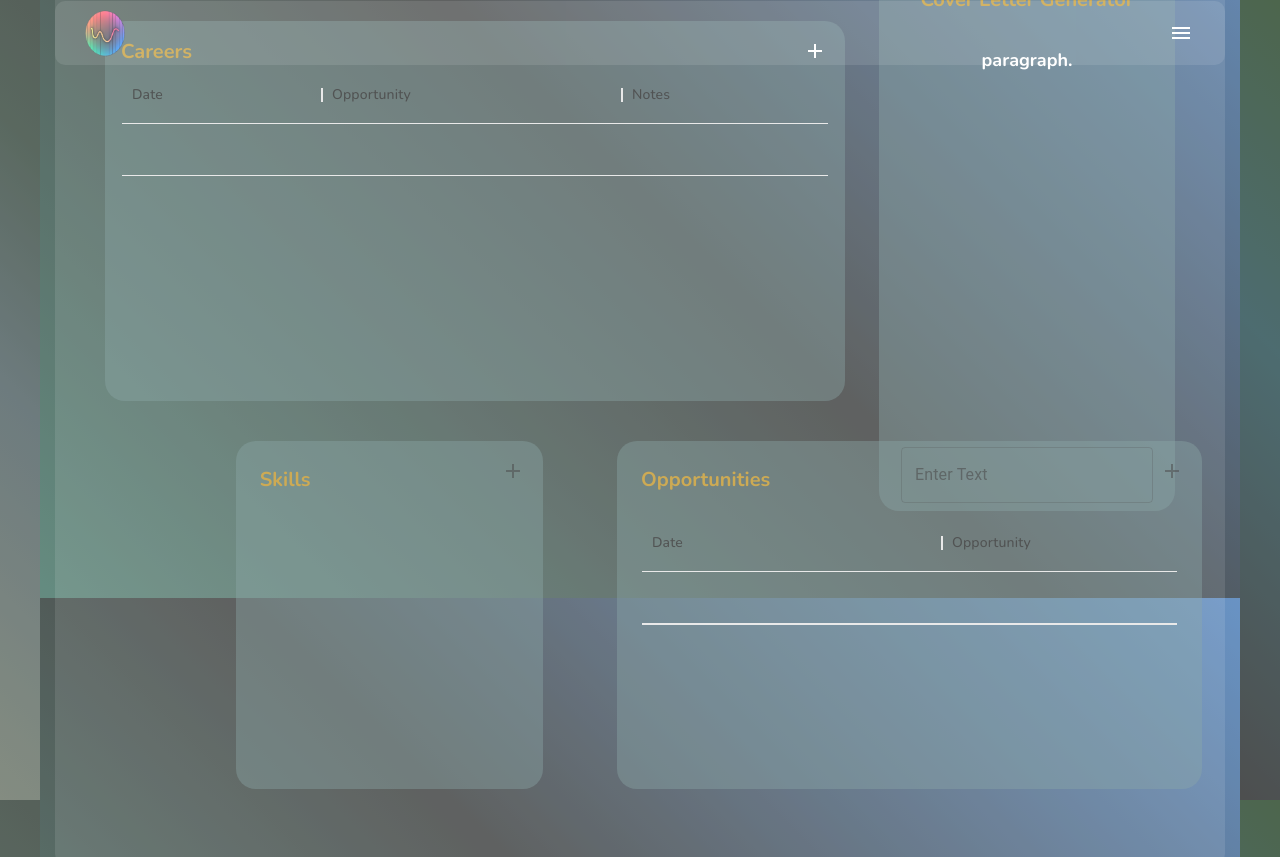
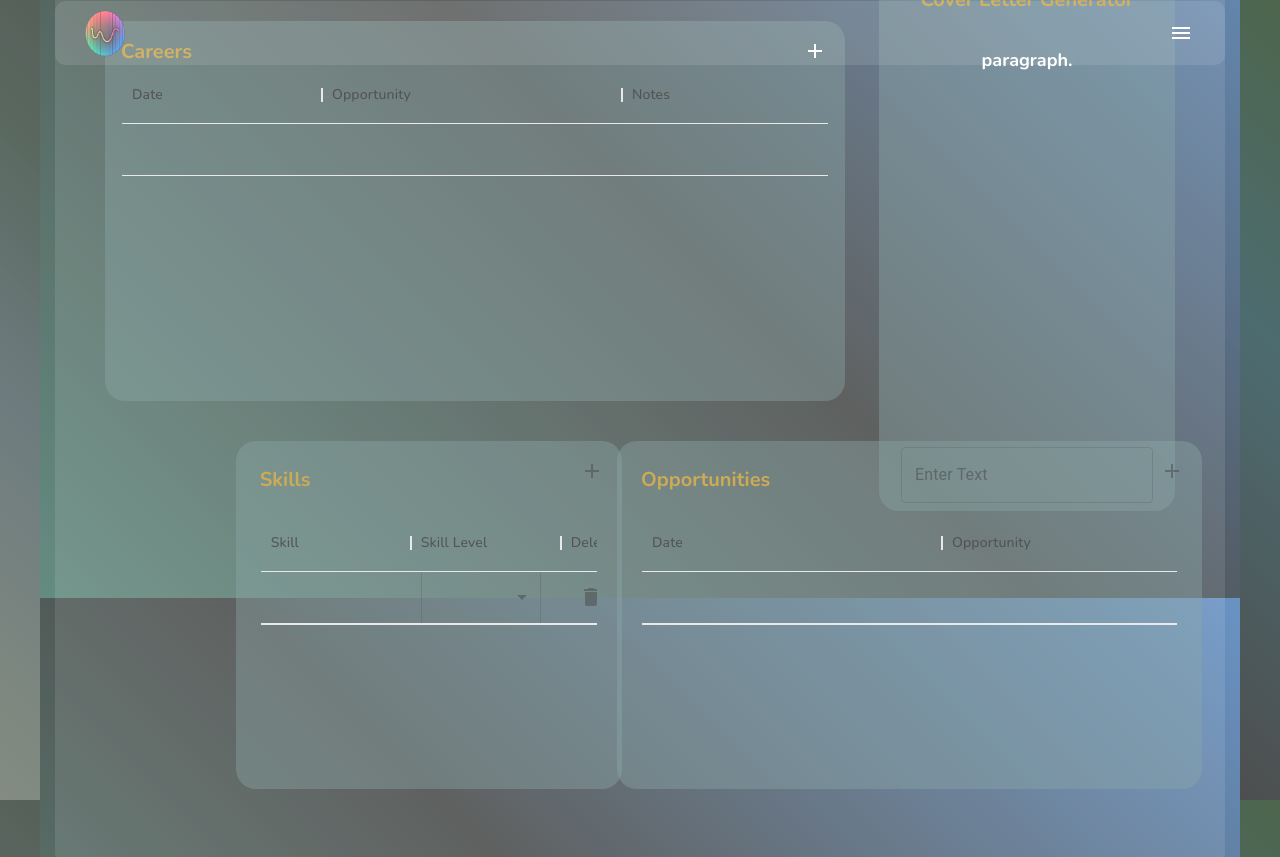
Before and after one commit to SamMaisha/pulse-app, a React (Create React App) app in the folder client/: page /dashboard in a window 1280 px wide. Shown: the top 857 px of the page. Built offline with nearby package versions, Linux system fonts and the light colour scheme; no server answers.

Commit message:
add skills component

```diff
--- a/client/src/components/Skills.jsx
+++ b/client/src/components/Skills.jsx
@@ -1,26 +1,74 @@
 import React, { useState } from 'react';
 import Box from "@mui/material/Box";
-import { IconButton } from "@mui/material";
+import { IconButton, MenuItem, Select } from "@mui/material";
+import { DataGrid } from "@mui/x-data-grid";
 import AddIcon from "@mui/icons-material/Add";
-
+import DeleteIcon from "@mui/icons-material/Delete";
 
 
 
 const Skills = () => {
-  const [newSkill, setNewSkill] = useState('');
+  const [skill, setNewSkill] = useState('');
   const [skillLevel, setSkillLevel] = useState('');
-  const [skills, setSkills] = useState([]);
+  const [skills, setSkills] = useState([
+    { id: 1, skill: '', skillLevel: '' }
+  ]);
   const [open, setOpen] = React.useState(false);
 
+  const columns = [
+    { field: 'skill', headerName: 'Skill', width: 150 },
+    {
+      field: 'skillLevel',
+      headerName: 'Skill Level',
+      width: 150,
+      renderCell: (params) => (
+        <Select
+          value={params.value}
+          onChange={(event) =>
+            handleSkillLevel(event.target.value, params.id)
+          }
+
+          sx={{ minWidth: '120px' }}
+        >
+          <MenuItem value="Beginner">Beginner</MenuItem>
+          <MenuItem value="Intermediate">Intermediate</MenuItem>
+          <MenuItem value="Advanced">Advanced</MenuItem>
+        </Select>
+      ),
+    },
+    {
+      field: 'delete',
+      headerName: 'Delete',
+      width: 100,
+      renderCell: (params) => (
+        <IconButton onClick={() => handleDeleteSkill(params.id)}>
+          <DeleteIcon />
+        </IconButton>
+      ),
+    },]
+
   const handleAddSkill = () => {
-    const skill = {
-      skillName: newSkill,
-      skillLevel: skillLevel,
+    const newSkill = {
+      id: skills.length + 1,
+      skillName: '',
+      skillLevel: '',
     };
     setOpen(true);
-    setSkills((prevSkills) => [...prevSkills, skill]);
+    setSkills((prevSkills) => [...prevSkills, newSkill]);
     setNewSkill('');
     setSkillLevel('');
+  };
+
+  const handleSkillLevel = (value, id) => {
+    setSkills((prevSkills) =>
+      prevSkills.map((skill) =>
+        skill.id === id ? { ...skill, skillLevel: value } : skill
+      )
+    );
+  };
+
+  const handleDeleteSkill = (id) => {
+    setSkills((prevSkills) => prevSkills.filter((skill) => skill.id !== id));
   };
 
   return (
@@ -31,7 +79,7 @@ const Skills = () => {
         borderRadius: 5,
         borderColor: "rgba(91, 130, 130, 0.4)",
         height: 300,
-        width: "115%",
+        width: "150%",
         marginLeft: "58%",
         marginTop: "20px",
         marginBottom: "25px",
@@ -51,7 +99,19 @@ const Skills = () => {
           <AddIcon />
         </IconButton>
       </Box>
+
       <div className="title">Skills</div>
+
+      <Box sx={{ marginTop: "20px" }}>
+        <DataGrid
+          rows={skills}
+          columns={columns}
+          sx={{ borderColor: "transparent" }}
+          disableRowSelectionOnClick
+          disableColumnMenu
+          hideFooterPagination
+        />
+      </Box>
     </Box>
 
   )
```
